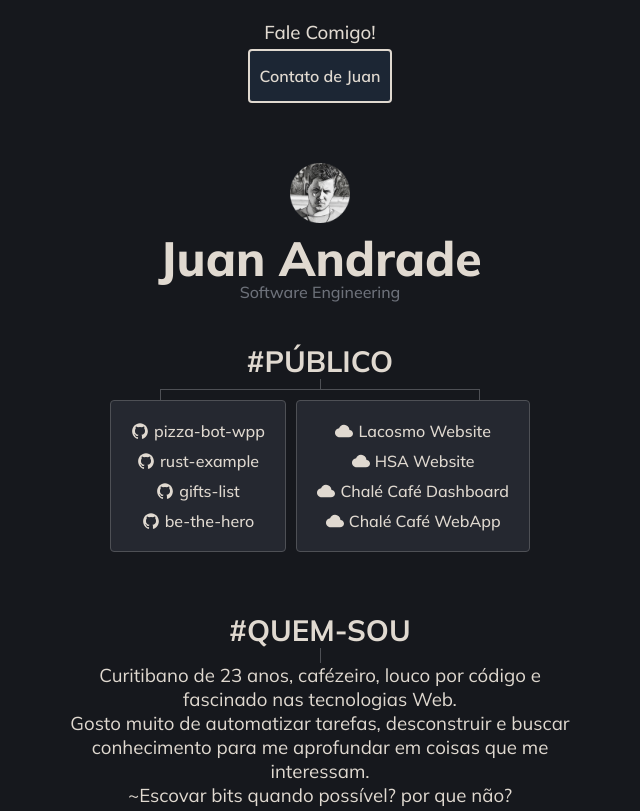
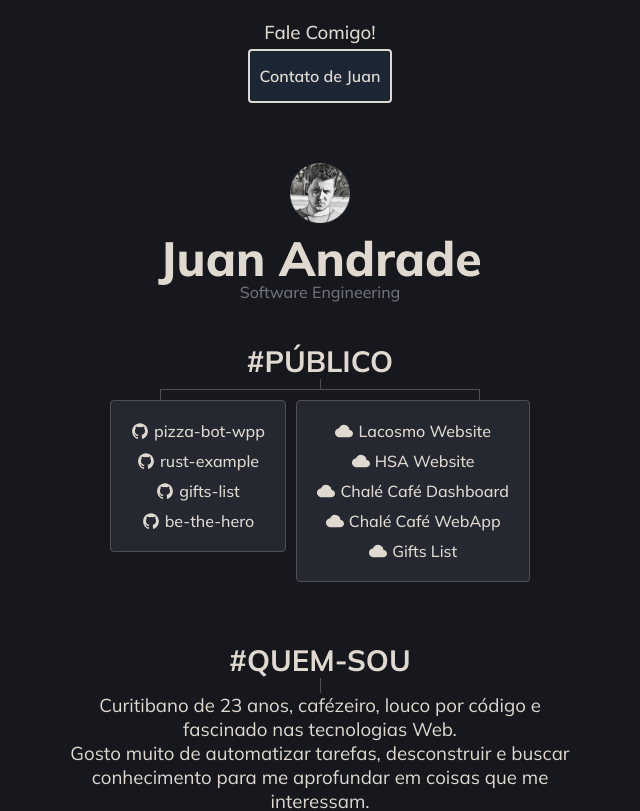
Before and after one commit to JuanFelix88/my-devsite, a Next.js app: page / in a window 1280 px wide. Shown: the top 811 px of the page, without its empty margins (320-960 px from the left). Built offline with nearby package versions, Linux system fonts and the light colour scheme.

Commit message:
chore: add gifts-list app to portfolio

```diff
--- a/src/components/Tree/index.tsx
+++ b/src/components/Tree/index.tsx
@@ -90,6 +90,12 @@ const Tree: React.FC = () => {
                 Chalé Café WebApp
               </a>
             </Item>
+            <Item>
+              <a href="https://gifts-list.vercel.app/">
+                <IoCloudSharp size={18} />
+                Gifts List
+              </a>
+            </Item>
           </Items>
         </Box>
       </ContainerBoxes>
```
